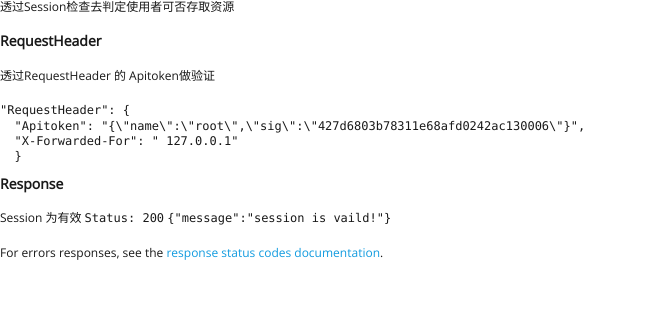
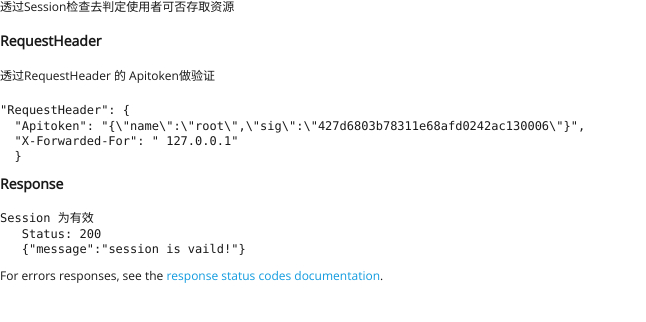
Before and after one commit to open-falcon/falcon-plus, a Jekyll site: the page built from docs/_posts/2017-01-01-authentication.md, in a window 1280 px wide. Shown: the top 322 px of the page, without its empty margins (0-646 px from the left). Built offline with Jekyll 4.4.1, drawn with Linux system fonts in a browser that asks for light colours.

````diff
--- a/docs/_posts/2017-01-01-authentication.md
+++ b/docs/_posts/2017-01-01-authentication.md
@@ -18,9 +18,10 @@
 ```
 
 ### Response
-
+```
 Session 为有效
-```Status: 200```
-```{"message":"session is vaild!"}```
+   Status: 200
+   {"message":"session is vaild!"}
+```
 
 For errors responses, see the [response status codes documentation](#/response-status-codes).
````
